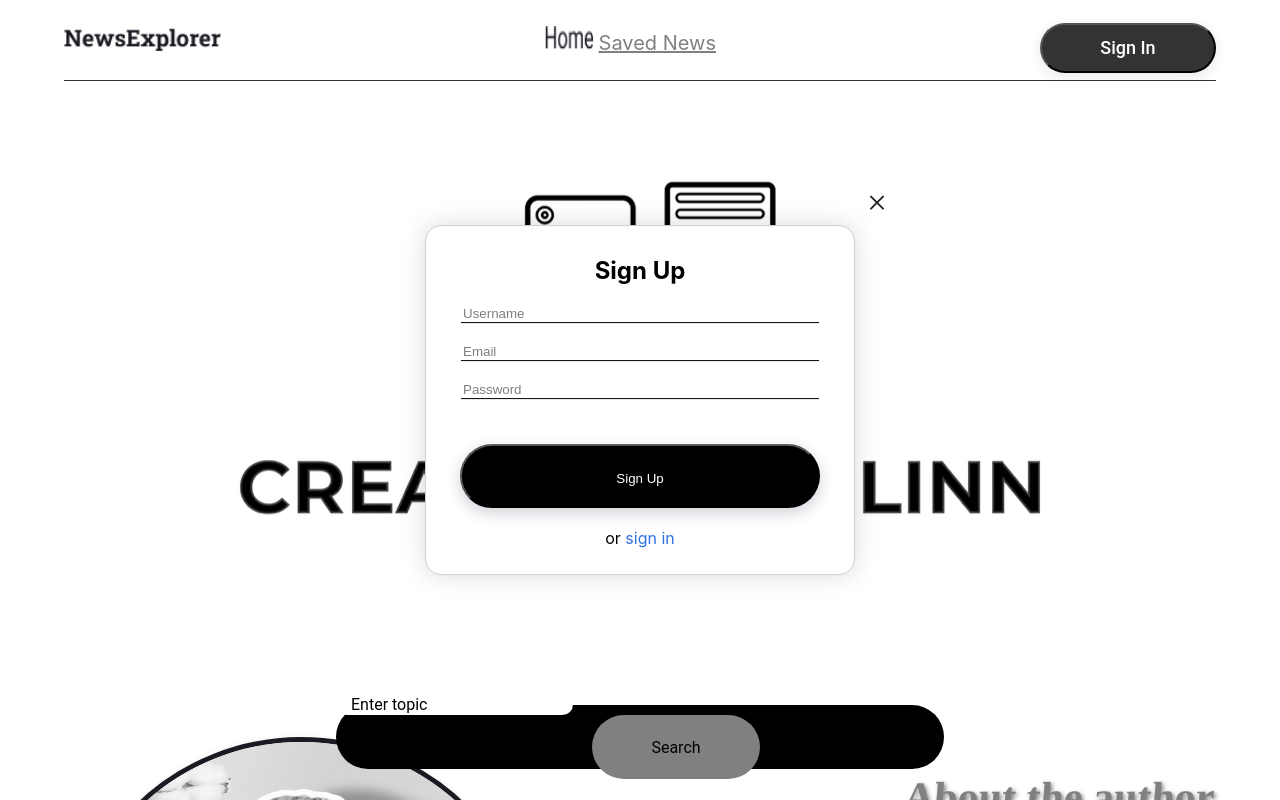
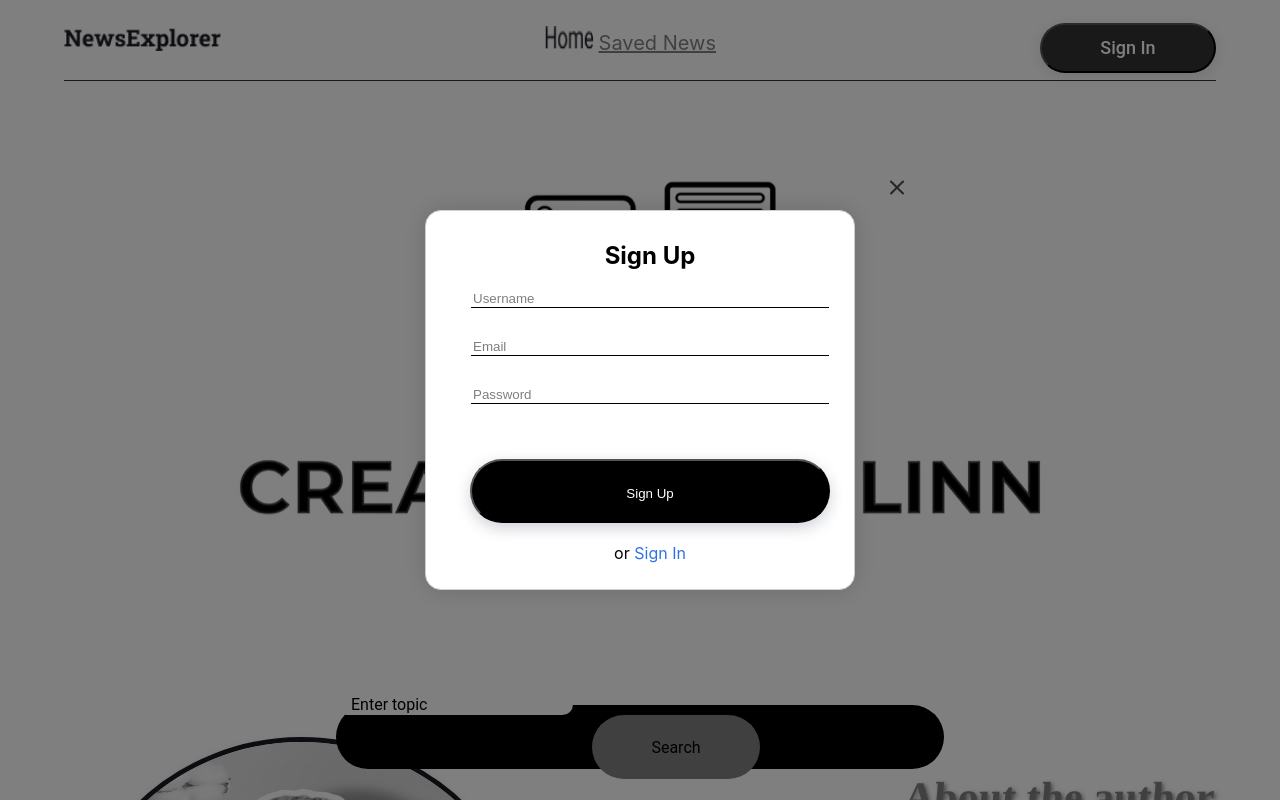
Before and after one commit to blinn26/project-name-frontend, a React (Create React App) app: page /about in a window 1280 px wide. Both pictures are taken after a click on the button "Sign In". Shown: the top 800 px of the page. Built offline with nearby package versions, Linux system fonts and the light colour scheme; no server answers.

Commit message:
committtttt

```diff
--- a/src/components/ModalWithForm/ModalWithForm.css
+++ b/src/components/ModalWithForm/ModalWithForm.css
@@ -1,21 +1,32 @@
+.modal-overlay {
+  z-index: 1;
+  position: fixed;
+  left: 0;
+  right: 0;
+  top: 0;
+  bottom: 0;
+  background-color: rgba(0, 0, 0, 0.5);
+  display: flex;
+  justify-content: center;
+  align-items: center;
+  visibility: hidden;
+  opacity: 0;
+  transition: visibility 0s, opacity 0.5s linear;
+}
+
+.modal-overlay_open {
+  visibility: visible;
+  opacity: 1;
+}
+
 .modal {
   box-sizing: border-box;
-  display: flex;
-  align-items: center;
-  justify-content: center;
-  position: fixed;
-  top: 50%;
-  left: 50%;
-  transform: translate(-50%, -50%);
-  width: 80%;
   max-width: 430px;
   max-height: 458px;
+  width: 80%;
   background: #FFFFFF;
   border: 1px solid #CFCFCF;
   border-radius: 16px;
-  visibility: hidden;
-  opacity: 0;
-  transition: visibility 0s, opacity 0.5s linear;
   box-shadow: 0 0 25px rgba(0, 0, 0, 0.15);
 }
 
@@ -43,12 +54,15 @@
   border: none;
   border-bottom: 1px solid #000000;
   background: transparent;
-  margin-bottom: 20px;
+  margin-bottom: 30px;
+
 }
 
 .modal__input::placeholder {
   color: #000000;
   opacity: 0.5;
+  padding-bottom: 5px;
+  Fill: Solid #2F71E5;
 }
 
 .modal__button-submit {
@@ -61,6 +75,11 @@
   box-sizing: border-box;
   color: #ffffff;
   line-height: 64px;
+}
+
+.modal__button-disabled {
+  background-color: #E6E8EB;
+  cursor: not-allowed;
 }
 
 .modal__button-close {
@@ -83,6 +102,21 @@
   cursor: pointer;
 }
 
+.modal__error-message {
+  font-family: 'Inter', sans-serif;
+  font-weight: 400;
+  font-size: 12px;
+  line-height: 15px;
+  color: #FF0000;
+  text-align: center;
+  width: 200px;
+  height: 14px;
+  margin-top: 5px;
+  /* Adjust this value as necessary */
+  margin-bottom: 5px;
+  /* Adjust this value as necessary */
+}
+
 .invalid-email {
   position: absolute;
   width: 173px;
@@ -96,3 +130,7 @@
   line-height: 15px;
   color: #FF0000;
 }
+
+.modal__button-submit_disabled {
+  background-color: #E8E8E8;
+}
--- a/src/components/ModalWithForm/ModalWithForm.js
+++ b/src/components/ModalWithForm/ModalWithForm.js
@@ -2,8 +2,6 @@ import React from 'react';
 import './ModalWithForm.css';
 
 function ModalWithForm({ title, name, onSubmit, children, isOpen, onClose, additionalClass }) {
-  'modal__button-submit';
-
   const handleCloseOnOverlayClick = (event) => {
     if (event.target === event.currentTarget) {
       onClose();
@@ -11,12 +9,14 @@ function ModalWithForm({ title, name, onSubmit, children, isOpen, onClose, addit
   };
 
   return (
-    <div className={`modal ${isOpen ? 'modal_open' : ''} ${additionalClass}`} onClick={handleCloseOnOverlayClick}>
-      <form className='modal__form' name={name} onSubmit={onSubmit}>
-        <h2 className='modal__title'>{title}</h2>
-        {children}
-        <button className='modal__button-close' type='button' onClick={onClose}></button>
-      </form>
+    <div className={`modal-overlay ${isOpen ? 'modal-overlay_open' : ''}`} onClick={handleCloseOnOverlayClick}>
+      <div className={`modal ${additionalClass}`} onClick={(e) => e.stopPropagation()}>
+        <form className='modal__form' name={name} onSubmit={onSubmit}>
+          <h2 className='modal__title'>{title}</h2>
+          {children}
+          <button className='modal__button-close' type='button' onClick={onClose}></button>
+        </form>
+      </div>
     </div>
   );
 }
--- a/src/components/SignInandUpModal/SignInandUpModal.js
+++ b/src/components/SignInandUpModal/SignInandUpModal.js
@@ -8,6 +8,7 @@ function SignInandUpModal({ isOpen, onClose }) {
   const [isSignUp, setIsSignUp] = useState(true);
   const [isValidEmail, setIsValidEmail] = useState(true);
   const [isValidUsername, setIsValidUsername] = useState(true);
+  const [isValidPassword, setIsValidPassword] = useState(true);
 
   useEffect(() => {
     console.log(`Modal open state: ${isOpen}`);
@@ -19,7 +20,11 @@ function SignInandUpModal({ isOpen, onClose }) {
   };
 
   const validateUsername = (username) => {
-    return username.length >= 2 && username.length <= 30;
+    return username.length >= 4 && username.length <= 30;
+  };
+
+  const validatePassword = (password) => {
+    return password.length >= 4 && password.length <= 30;
   };
 
   const handleEmailChange = (e) => {
@@ -38,20 +43,15 @@ function SignInandUpModal({ isOpen, onClose }) {
 
   const handlePasswordChange = (e) => {
     setPassword(e.target.value);
-    // Add password validation logic here, if needed
+    setIsValidPassword(validatePassword(e.target.value));
   };
 
   const handleSubmit = async (e) => {
     e.preventDefault();
-
     if (isSignUp) {
       // Handle sign up here...
-      // Use username, email, and password values to create a new user
-      // Make API calls, dispatch actions, etc.
     } else {
       // Handle sign in
-      // Use email and password values to authenticate the user
-      // Make API calls, dispatch actions, etc.
     }
   };
 
@@ -62,15 +62,13 @@ function SignInandUpModal({ isOpen, onClose }) {
     setPassword('');
     setIsValidEmail(true);
     setIsValidUsername(true);
+    setIsValidPassword(true);
   };
 
+  const isFormValid = isValidEmail && isValidUsername && isValidPassword;
+
   return (
-    <ModalWithForm
-      title={isSignUp ? 'Sign Up' : 'Sign In'}
-      isOpen={isOpen}
-      onClose={onClose}
-      onSubmit={handleSubmit}
-      isValid>
+    <ModalWithForm title={isSignUp ? 'Sign Up' : 'Sign In'} isOpen={isOpen} onClose={onClose} onSubmit={handleSubmit}>
       {isSignUp && (
         <input
           className={`modal__input ${!isValidUsername ? 'invalid' : ''}`}
@@ -89,9 +87,9 @@ function SignInandUpModal({ isOpen, onClose }) {
         placeholder='Email'
         required
       />
-      {!isValidEmail && <span className='input_error'>Invalid email address</span>}
+      {!isValidEmail && <span className='modal__error-message'>This email is not available</span>}
       <input
-        className='modal__input'
+        className={`modal__input ${!isValidPassword ? 'invalid' : ''}`}
         type='password'
         value={password}
         onChange={handlePasswordChange}
@@ -99,15 +97,15 @@ function SignInandUpModal({ isOpen, onClose }) {
         required
       />
       <button
-        className='modal__button-submit'
-        type='Sign up'
-        disabled={!isValidEmail || (!isValidUsername && isSignUp)}>
+        className={`modal__button-submit ${!isFormValid ? 'modal__button-submit_disabled' : ''}`}
+        type='submit'
+        disabled={!isFormValid}>
         {isSignUp ? 'Sign Up' : 'Sign In'}
       </button>
       <p className='modal__alternative'>
         or{' '}
         <span className='signin-link' onClick={toggleForm}>
-          {isSignUp ? 'sign in' : 'sign up'}
+          {isSignUp ? 'Sign In' : 'Sign Up'}
         </span>
       </p>
     </ModalWithForm>
```
